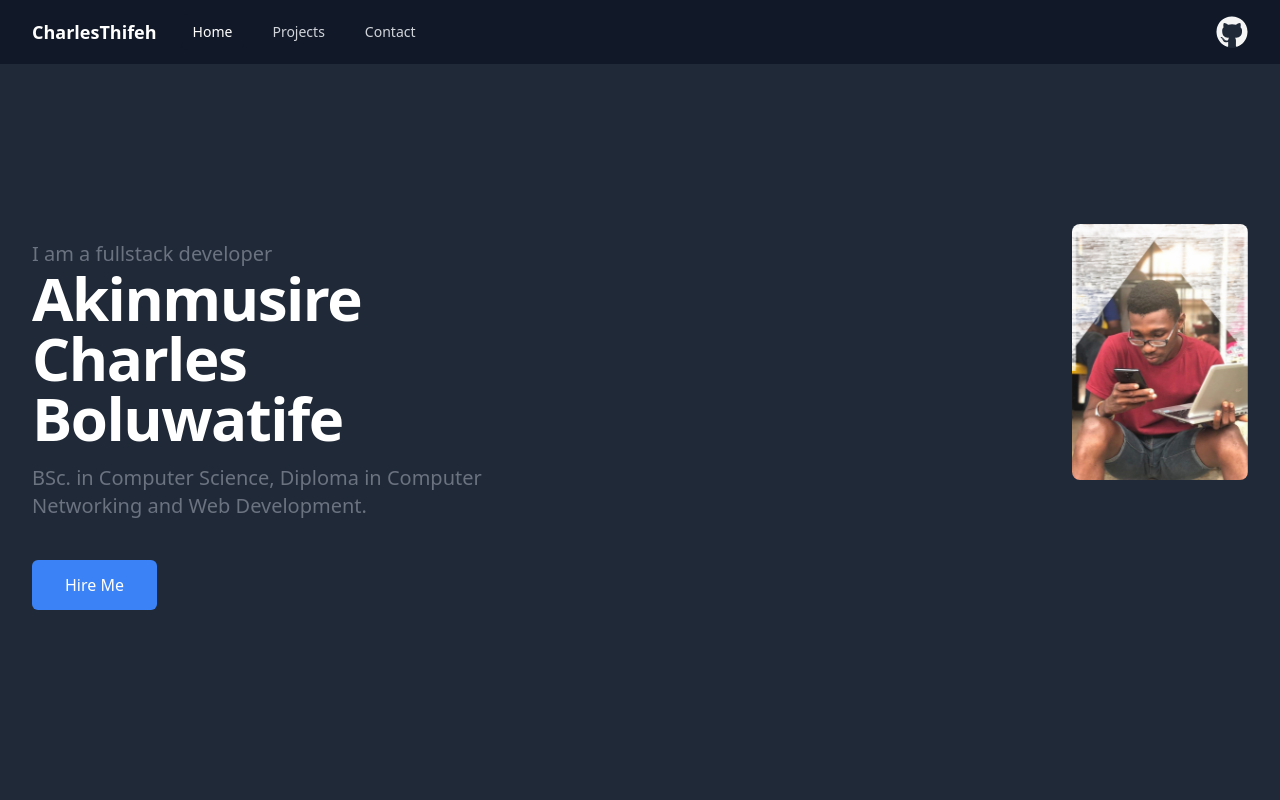
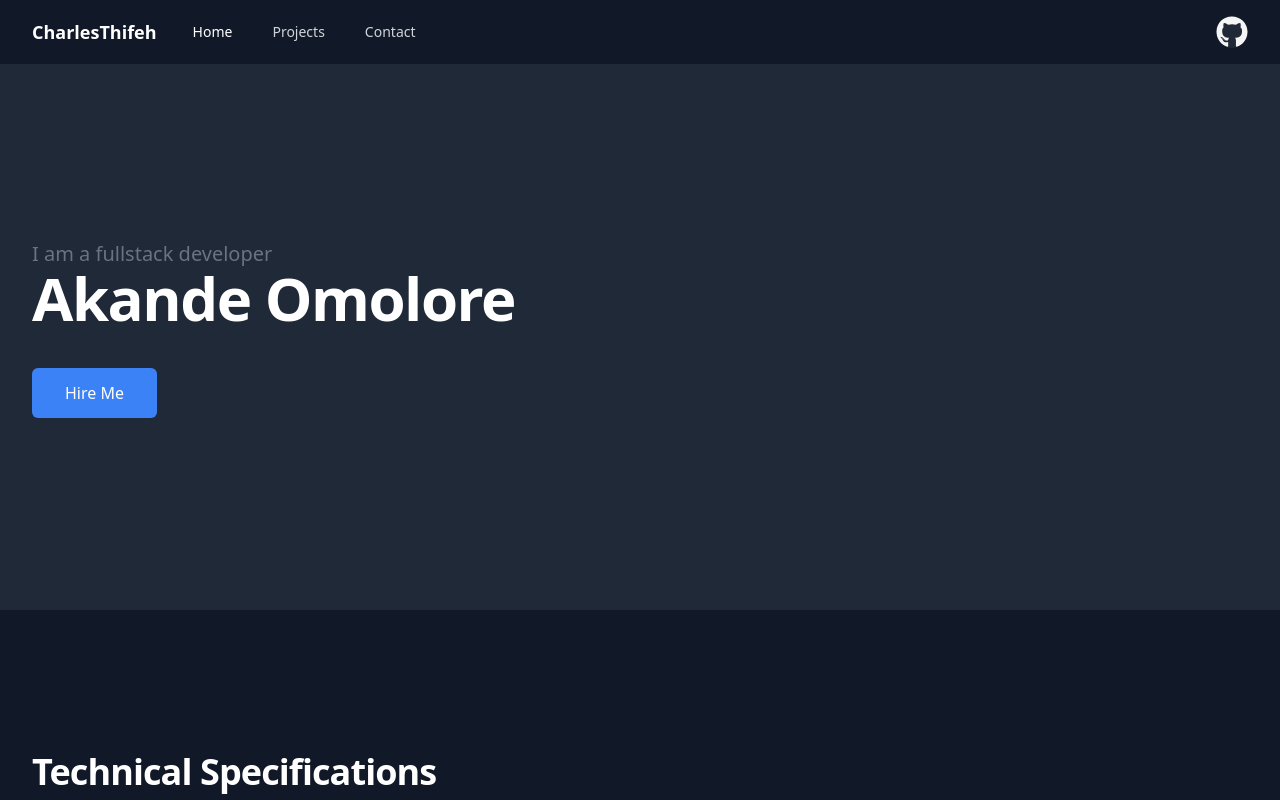
Before and after one commit to Charles-Thifeh/myportfolio, a Vue app: page / in a window 1280 px wide. Shown: the top 800 px of the page. Built offline with nearby package versions, Linux system fonts and the light colour scheme.

Commit message:
Update hero.vue

```diff
--- a/src/components/hero.vue
+++ b/src/components/hero.vue
@@ -6,9 +6,9 @@
         <div class="sm:max-w-lg">
             <p class="mt-4 text-xl text-gray-500">I am a fullstack developer</p>
           <h1 class="text-4xl font font-extrabold tracking-tight text-white sm:text-6xl">
-            Akinmusire Charles Boluwatife
+            Akande Omolore
           </h1>
-          <p class="mt-4 text-xl text-gray-500">BSc. in Computer Science, Diploma in Computer Networking and Web Development.</p>
+          <p class="mt-4 text-xl text-gray-500"></p>
         </div>
         <div>
           <div class="mt-10">
@@ -18,7 +18,6 @@
                 <div class="flex items-center float-right space-x-6 lg:space-x-8">
                   <div class="flex-shrink-0 float-right gap-y-6 lg:gap-y-8">
                     <div class="w-44 h-64 rounded-lg overflow-hidden float-right sm:opacity-0 lg:opacity-100">
-                      <img href="#" src="../assets/ct.jpg" alt="" class="w-full h-full object-center object-cover comein transition ease-in-out delay-150 hover:-translate-y-1 hover:scale-110 duration-300" />
                     </div>
 
                   </div>
@@ -27,7 +26,7 @@
               </div>
             </div>
 
-            <a href="https://wa.me/2347036467190" class="inline-block text-center border border-transparent rounded-md py-3 px-8 font-medium text-white transition ease-in-out delay-150 bg-blue-500 hover:-translate-y-1 hover:scale-110 hover:bg-indigo-500 duration-300">Hire Me</a>
+            <a href="https://wa.me/17089150369" class="inline-block text-center border border-transparent rounded-md py-3 px-8 font-medium text-white transition ease-in-out delay-150 bg-blue-500 hover:-translate-y-1 hover:scale-110 hover:bg-indigo-500 duration-300">Hire Me</a>
           </div>
         </div>
       </div>
```
